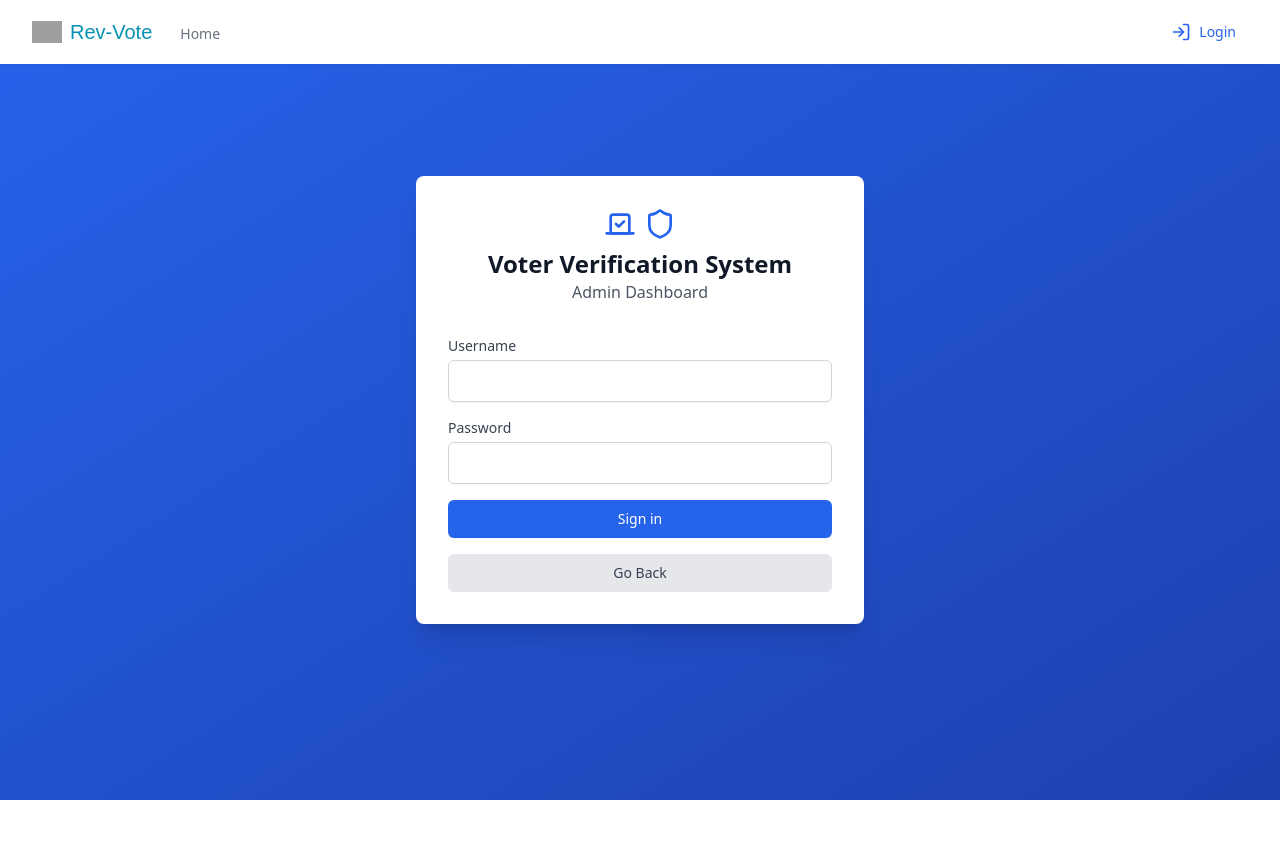
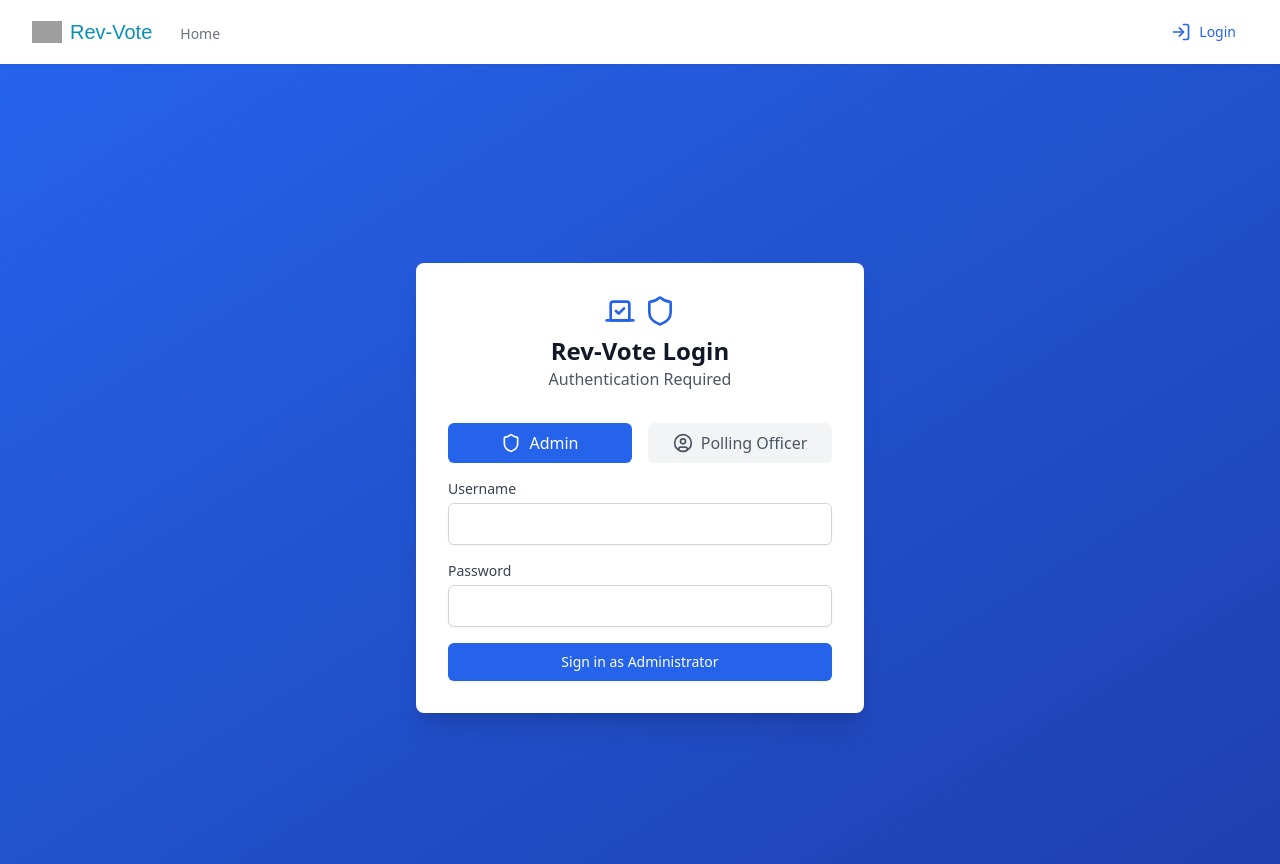
Before and after one commit to LoneTerror/revo, a React (Vite) app: page /login in a window 1280 px wide. Before the commit the page ends 800 px from the top, so only its background shows below. Built offline with nearby package versions, Linux system fonts and the light colour scheme; grey boxes are pictures that could not be loaded; a web font is replaced by a local one.

Commit message:
implemented role based access

```diff
--- a/src/App.tsx
+++ b/src/App.tsx
@@ -3,27 +3,41 @@ import { BrowserRouter as Router, Routes, Route, Navigate } from 'react-router-d
 import Login from './pages/Login';
 import Dashboard from './pages/Dashboard';
 import Landing from './pages/Landing';
-import Navbar from './components/Navbar';
 import VerifyVoter from './pages/VerifyVoter';
+import Layout from './components/Layout';
 import { AuthProvider, useAuth } from './contexts/AuthContext';
 
-const ProtectedRoute = ({ children }: { children: React.ReactNode }) => {
-  const { isAuthenticated } = useAuth();
-  return isAuthenticated ? <>{children}</> : <Navigate to="/login" />;
+interface ProtectedRouteProps {
+  children: React.ReactNode;
+  allowedRoles?: Array<'admin' | 'officer'>;
+}
+
+const ProtectedRoute = ({ children, allowedRoles = [] }: ProtectedRouteProps) => {
+  const { isAuthenticated, role } = useAuth();
+
+  if (!isAuthenticated) {
+    return <Navigate to="/login" />;
+  }
+
+  if (allowedRoles.length > 0 && role && !allowedRoles.includes(role)) {
+    return <Navigate to="/" />;
+  }
+
+  return <>{children}</>;
 };
 
 function App() {
   return (
     <AuthProvider>
       <Router>
-        <Navbar />
+        <Layout>
           <Routes>
             <Route path="/" element={<Landing />} />
             <Route path="/login" element={<Login />} />
             <Route
               path="/dashboard/*"
               element={
-      <ProtectedRoute>
+                <ProtectedRoute allowedRoles={['admin']}>
                   <Dashboard />
                 </ProtectedRoute>
               }
@@ -31,13 +45,13 @@ function App() {
             <Route
               path="/verifyvoter"
               element={
-      <ProtectedRoute>
+                <ProtectedRoute allowedRoles={['admin', 'officer']}>
                   <VerifyVoter />
                 </ProtectedRoute>
               }
             />
           </Routes>
-
+        </Layout>
       </Router>
     </AuthProvider>
   );
--- a/src/components/Navbar.tsx
+++ b/src/components/Navbar.tsx
@@ -1,10 +1,10 @@
 import React from 'react';
 import { Link, useLocation, useNavigate } from 'react-router-dom';
-import { Vote, Shield, LogIn, LogOut } from 'lucide-react';
+import { Vote, Shield, LogIn, LogOut, UserCircle } from 'lucide-react';
 import { useAuth } from '../contexts/AuthContext';
 
 const Navbar = () => {
-  const { isAuthenticated, logout } = useAuth();
+  const { isAuthenticated, logout, role, username } = useAuth();
   const location = useLocation();
   const navigate = useNavigate();
 
@@ -35,7 +35,7 @@ const Navbar = () => {
               >
                 Home
               </Link>
-              {isAuthenticated && (
+              {isAuthenticated && role === 'admin' && (
                 <Link
                   to="/dashboard"
                   className={`inline-flex items-center px-1 pt-1 text-sm font-medium ${
@@ -61,7 +61,15 @@ const Navbar = () => {
               )}
             </div>
           </div>
-          <div className="flex items-center">
+          <div className="flex items-center space-x-4">
+            {isAuthenticated && (
+              <div className="flex items-center text-sm text-gray-700">
+                <span className="mr-2">
+                  {role === 'admin' ? <Shield className="h-4 w-4" /> : <UserCircle className="h-4 w-4" />}
+                </span>
+                <span>{username}</span>
+              </div>
+            )}
             {isAuthenticated ? (
               <button
                 onClick={handleLogout}
--- a/src/contexts/AuthContext.tsx
+++ b/src/contexts/AuthContext.tsx
@@ -1,31 +1,67 @@
 import React, { createContext, useContext, useState } from 'react';
+
+type UserRole = 'admin' | 'officer' | null;
+
+interface AuthState {
+  isAuthenticated: boolean;
+  role: UserRole;
+  username: string;
+}
 
 interface AuthContextType {
   isAuthenticated: boolean;
-  login: (username: string, password: string) => Promise<boolean>;
+  role: UserRole;
+  username: string;
+  login: (username: string, password: string, role: UserRole) => Promise<boolean>;
   logout: () => void;
 }
 
 const AuthContext = createContext<AuthContextType | undefined>(undefined);
 
 export const AuthProvider = ({ children }: { children: React.ReactNode }) => {
-  const [isAuthenticated, setIsAuthenticated] = useState(false);
+  const [authState, setAuthState] = useState<AuthState>({
+    isAuthenticated: false,
+    role: null,
+    username: '',
+  });
 
-  const login = async (username: string, password: string) => {
-    // TODO: Implement actual authentication
-    if (username === 'admin' && password === 'password') {
-      setIsAuthenticated(true);
+  const login = async (username: string, password: string, role: UserRole) => {
+    // Mock authentication logic
+    // In a real application, this would make an API call to verify credentials
+    const validCredentials = {
+      admin: { username: 'admin', password: 'admin123' },
+      officer: { username: 'officer', password: 'officer123' },
+    };
+
+    const isValid = role === 'admin'
+      ? username === validCredentials.admin.username && password === validCredentials.admin.password
+      : username === validCredentials.officer.username && password === validCredentials.officer.password;
+
+    if (isValid) {
+      setAuthState({
+        isAuthenticated: true,
+        role: role,
+        username: username,
+      });
       return true;
     }
     return false;
   };
 
   const logout = () => {
-    setIsAuthenticated(false);
+    setAuthState({
+      isAuthenticated: false,
+      role: null,
+      username: '',
+    });
   };
 
   return (
-    <AuthContext.Provider value={{ isAuthenticated, login, logout }}>
+    <AuthContext.Provider value={{
+      ...authState,
+      login,
+      logout
+    }}>
       {children}
     </AuthContext.Provider>
   );
--- a/src/pages/Login.tsx
+++ b/src/pages/Login.tsx
@@ -1,25 +1,27 @@
 import React, { useState } from 'react';
-import { useNavigate } from 'react-router-dom';
+import { useNavigate, useLocation } from 'react-router-dom';
 import { useAuth } from '../contexts/AuthContext';
-import { Vote, Shield } from 'lucide-react';
+import { Vote, Shield, UserCircle } from 'lucide-react';
+
+type UserRole = 'admin' | 'officer';
 
 const Login = () => {
   const [username, setUsername] = useState('');
   const [password, setPassword] = useState('');
+  const [selectedRole, setSelectedRole] = useState<UserRole>('admin');
   const [error, setError] = useState('');
   const { login } = useAuth();
   const navigate = useNavigate();
+  const location = useLocation();
 
   const handleSubmit = async (e: React.FormEvent) => {
     e.preventDefault();
     setError('');
 
     try {
-      const success = await login(username, password);
+      const success = await login(username, password, selectedRole);
       if (success) {
-        console.log('Login successful, navigating...');
-        navigate('/'); // No replace: true
-        console.log('Navigation complete');
+        navigate(selectedRole === 'admin' ? '/dashboard' : '/verifyvoter');
       } else {
         setError('Invalid credentials');
       }
@@ -30,15 +32,15 @@ const Login = () => {
   };
 
   return (
-    <div className="min-h-screen bg-gradient-to-br from-blue-600 to-blue-800 flex items-center justify-center p-4">
+    <div className="pt-16 min-h-screen bg-gradient-to-br from-blue-600 to-blue-800 flex items-center justify-center p-4">
       <div className="bg-white rounded-lg shadow-xl p-8 w-full max-w-md">
         <div className="flex flex-col items-center mb-8">
           <div className="flex items-center gap-2 text-blue-600 mb-2">
             <Vote size={32} />
             <Shield size={32} />
           </div>
-          <h1 className="text-2xl font-bold text-gray-900">Voter Verification System</h1>
-          <p className="text-gray-600">Admin Dashboard</p>
+          <h1 className="text-2xl font-bold text-gray-900">Rev-Vote Login</h1>
+          <p className="text-gray-600">Authentication Required</p>
         </div>
 
         {error && (
@@ -48,6 +50,33 @@ const Login = () => {
         )}
 
         <form onSubmit={handleSubmit} className="space-y-4">
+          <div className="flex gap-4 mb-4">
+            <button
+              type="button"
+              onClick={() => setSelectedRole('admin')}
+              className={`flex-1 py-2 px-4 rounded-md flex items-center justify-center gap-2 ${
+                selectedRole === 'admin'
+                  ? 'bg-blue-600 text-white'
+                  : 'bg-gray-100 text-gray-600'
+              }`}
+            >
+              <Shield size={20} />
+              Admin
+            </button>
+            <button
+              type="button"
+              onClick={() => setSelectedRole('officer')}
+              className={`flex-1 py-2 px-4 rounded-md flex items-center justify-center gap-2 ${
+                selectedRole === 'officer'
+                  ? 'bg-blue-600 text-white'
+                  : 'bg-gray-100 text-gray-600'
+              }`}
+            >
+              <UserCircle size={20} />
+              Polling Officer
+            </button>
+          </div>
+
           <div>
             <label htmlFor="username" className="block text-sm font-medium text-gray-700">
               Username
@@ -80,15 +109,15 @@ const Login = () => {
             type="submit"
             className="w-full flex justify-center py-2 px-4 border border-transparent rounded-md shadow-sm text-sm font-medium text-white bg-blue-600 hover:bg-blue-700 focus:outline-none focus:ring-2 focus:ring-offset-2 focus:ring-blue-500"
           >
-            Sign in
+            Sign in as {selectedRole === 'admin' ? 'Administrator' : 'Polling Officer'}
           </button>
         </form>
 
-        {/* Back Button (Fixes Issue) */}
-        <button onClick={() => navigate('/')} className="mt-4 w-full flex justify-center py-2 px-4 border rounded-md text-sm font-medium text-gray-700 bg-gray-200 hover:bg-gray-300">
-          Go Back
-        </button>
-
+        {/* <div className="mt-4 text-sm text-gray-600 text-center">
+          <p>Demo Credentials:</p>
+          <p>Admin: admin / admin123</p>
+          <p>Officer: officer / officer123</p>
+        </div> */}
       </div>
     </div>
   );
```
Also changed, not shown: src/components/layout.tsx (line endings or trailing spaces). Lines whose indentation alone changed are shown as unchanged.
